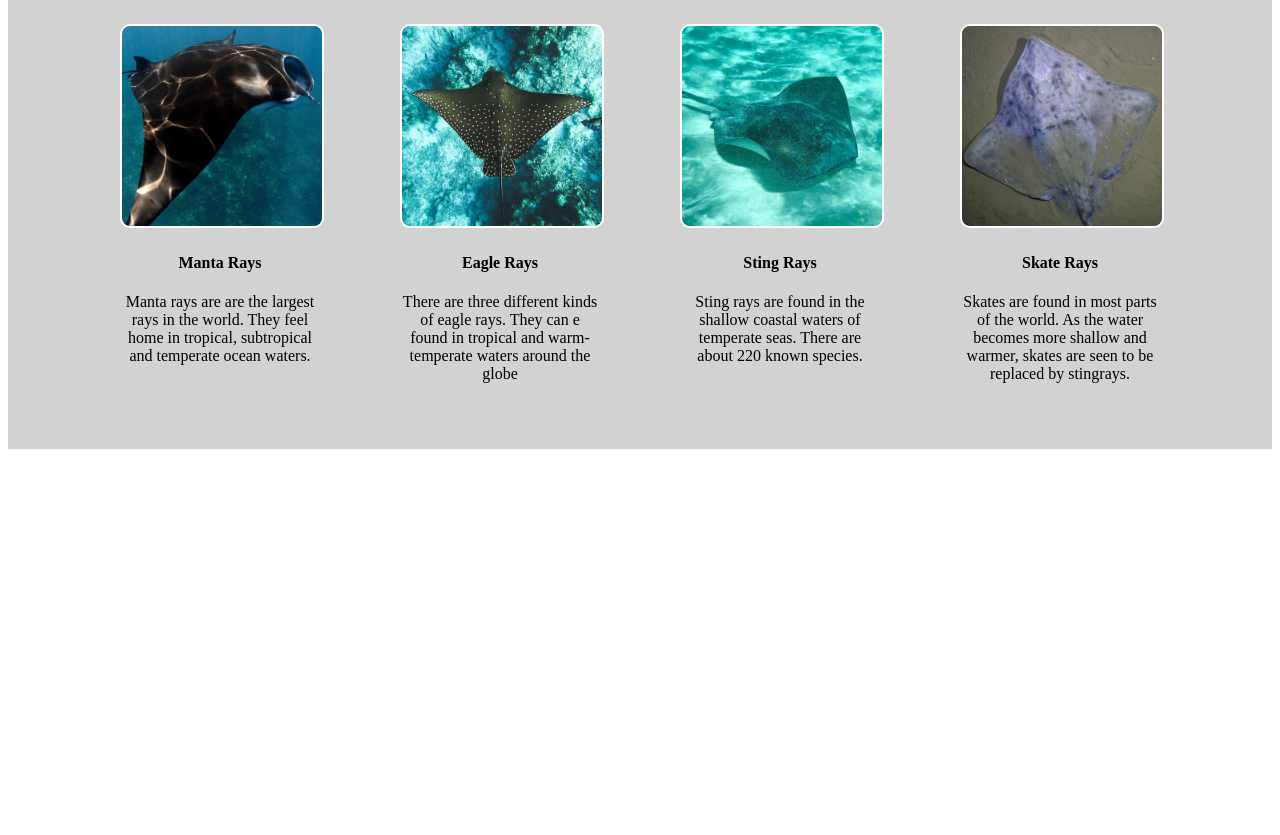
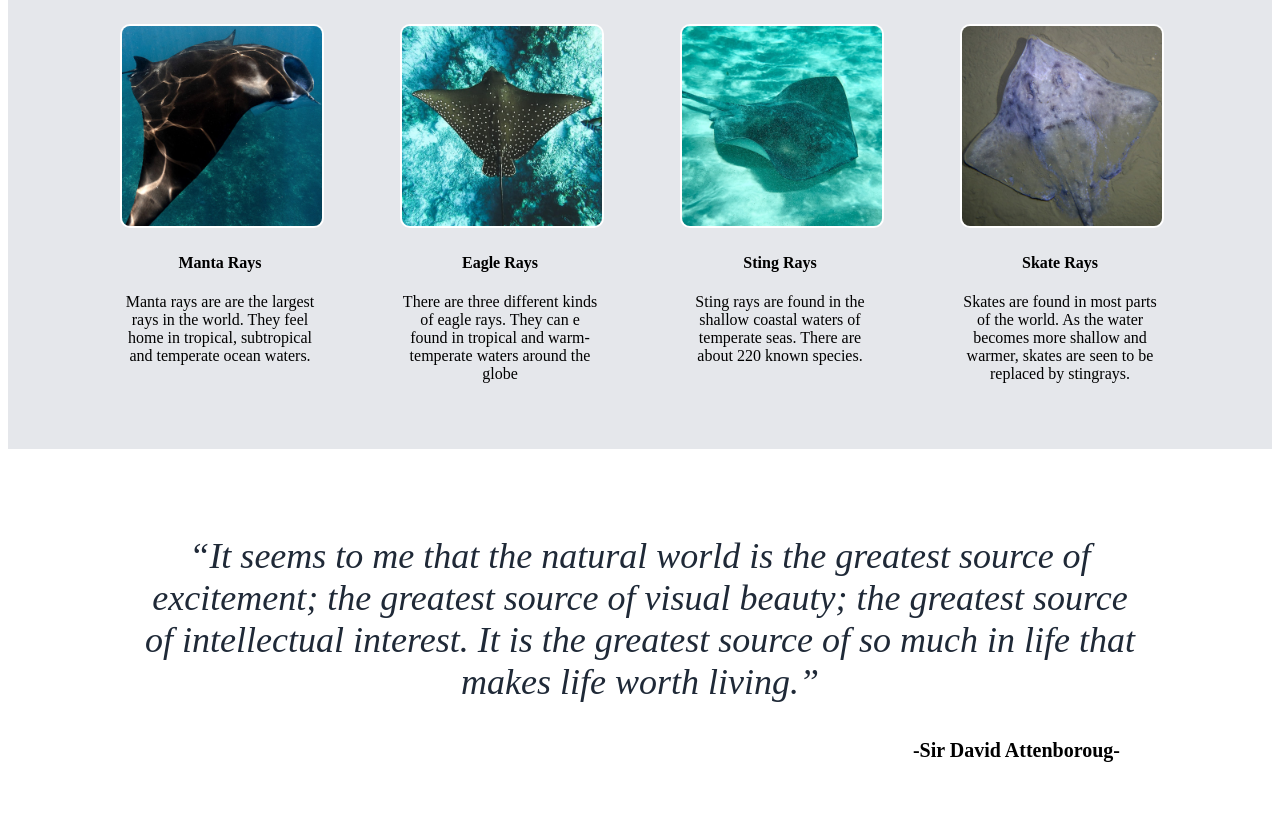
Before and after one commit to FlyingMoe91/odin-landing-page, a plain HTML site: page index.html in a window 1280 px wide. Shown: the part 680-1515 px from the top of the page. Before the commit the page ends 1137 px from the top, so only its background shows below. Drawn offline with Linux system fonts and the light colour scheme.

Commit message:
ADD images/ index.html styles.css

```diff
--- a/index.html
+++ b/index.html
@@ -52,5 +52,11 @@
       </div>
     </div>
   </section>
+  <section >
+    <div class="quotes">
+      <p>“It seems to me that the natural world is the greatest source of excitement; the greatest source of visual beauty; the greatest source of intellectual interest. It is the greatest source of so much in life that makes life worth living.”</p>
+      <p>-Sir David Attenboroug-</p>
+    </div>
+  </section>
 </body>
 </html>
--- a/styles.css
+++ b/styles.css
@@ -59,7 +59,7 @@ a {
 
 .types {
   text-align: center;
-  background-color: #d2d2d2;
+  background-color: #E5E7EB;
   padding: 50px 50px;
 }
 
@@ -84,3 +84,26 @@ a {
   border: 2px solid white;
   border-radius: 10px;
 }
+
+.quotes {
+  padding: 50px;
+  max-width: 1000px;
+  text-align: center;
+  margin-left: auto;
+  margin-right: auto;
+
+}
+
+.quotes p:first-child {
+  font-size: 36px;
+  font-style: italic;
+  color: #1F2937;
+}
+
+.quotes p:last-child {
+  font-weight: bold;
+  font-size: 20px;
+  text-align: end;
+  margin-right: 20px;
+
+}
```
Also changed, not shown: images/ray-main.png.
